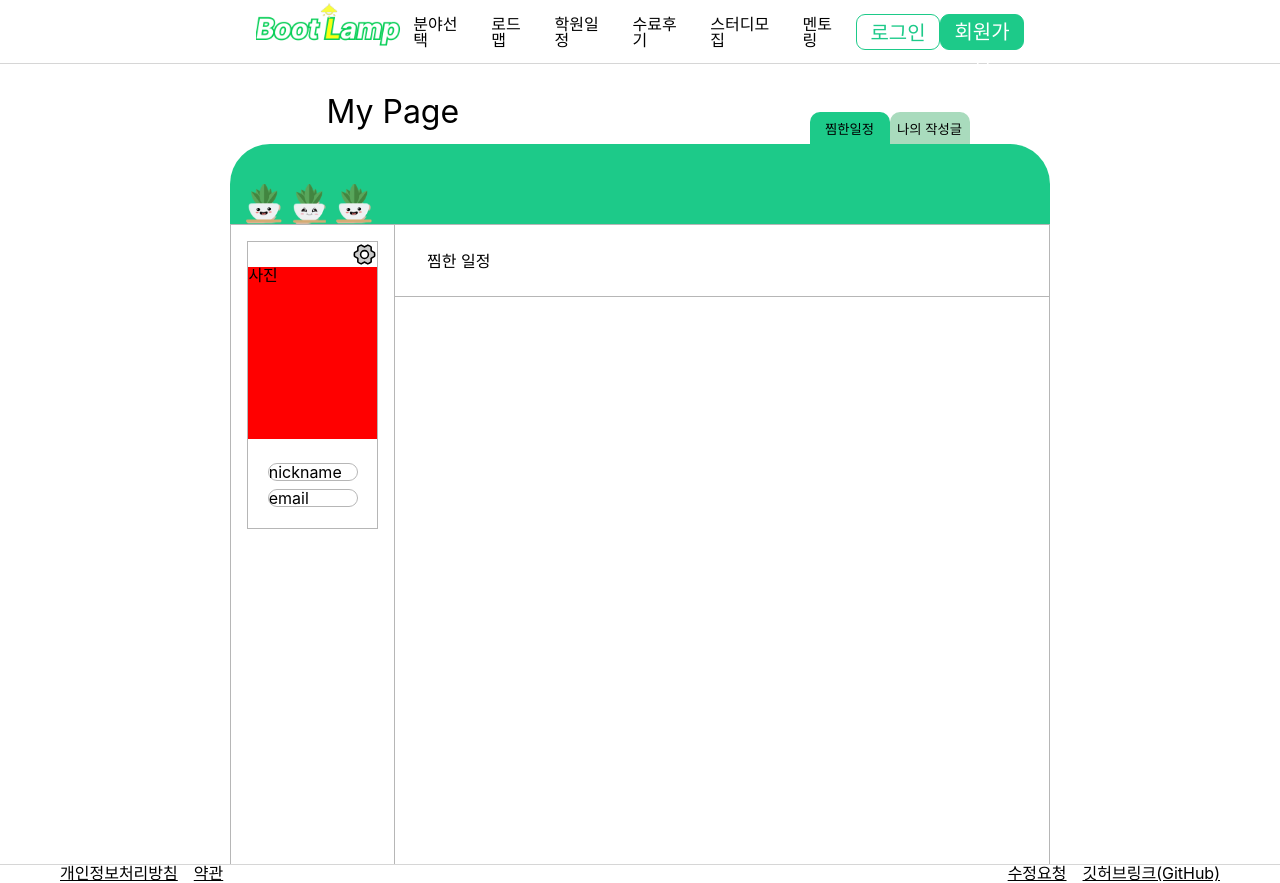
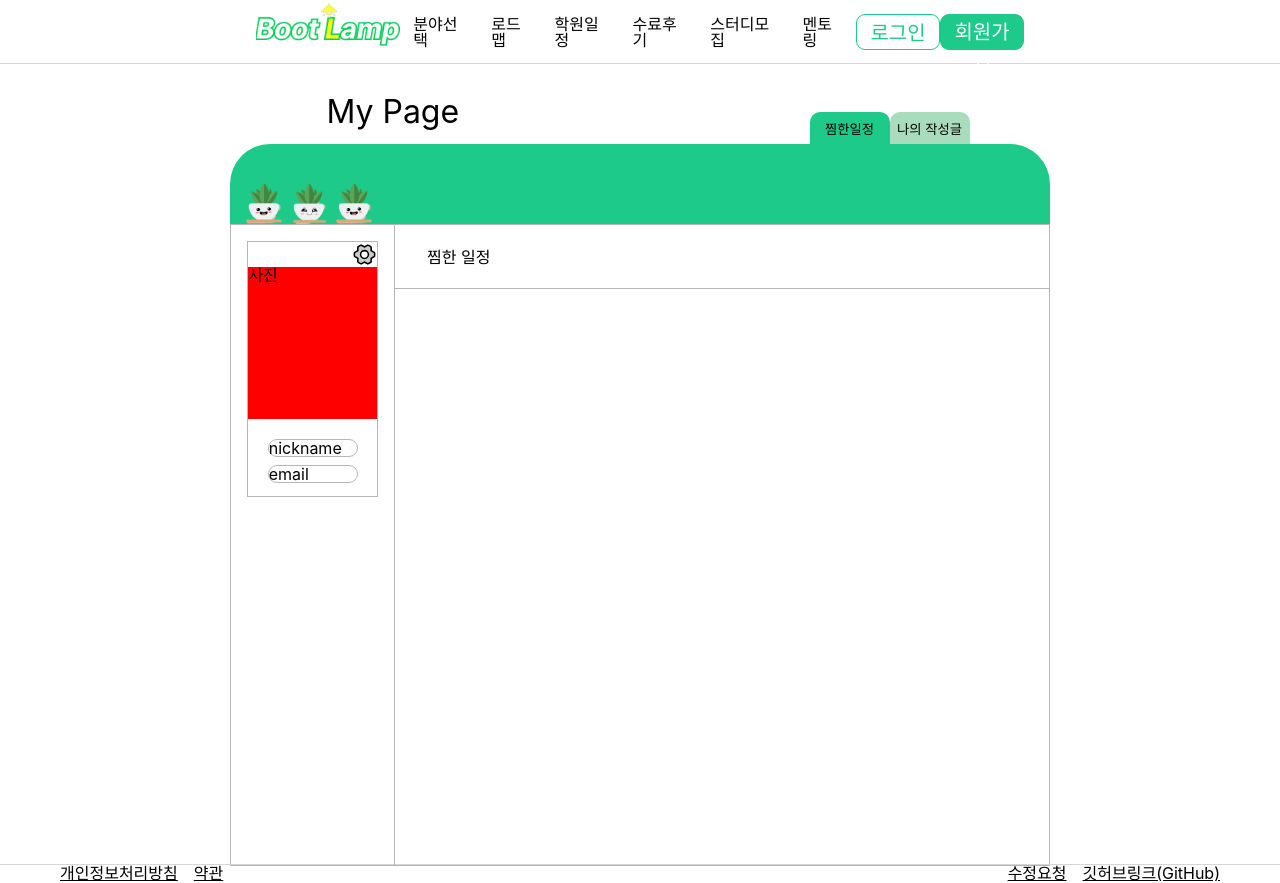
Before and after one commit to codestates-seb/seb40_main_027, a React (Create React App) app in the folder client/: page /users/mypage in a window 1280 px wide. Built offline with nearby package versions, Linux system fonts and the light colour scheme.

Commit message:
style: MyPage에서 넘치는 content 제한

```diff
--- a/client/src/components/MyPageContent/MyPageSchedule.style.ts
+++ b/client/src/components/MyPageContent/MyPageSchedule.style.ts
@@ -1,7 +1,7 @@
 import styled from 'styled-components';
 
 export const ScheduleContent = styled.div`
-  height: 90vh;
+  height: 80vh;
   width: 100%;
 
   .schedule-line {
--- a/client/src/pages/MyPage.style.ts
+++ b/client/src/pages/MyPage.style.ts
@@ -1,12 +1,13 @@
 import styled from 'styled-components';
 
 export const PageSize = styled.div`
-  overflow-y: auto;
+  /* overflow-y: auto; */ // 나중에 재수정할 수 도 있을 것 같아서 일단 주석 처리만 진행햇어요.
   transform: all 2s;
 `;
 
 export const MyPageContent = styled.div`
   height: 100vh;
+  max-height: 1080px;
   margin: 0rem 18% 0rem 18%;
   transform: all 2s;
   .tab-menu {
@@ -52,6 +53,7 @@
   }
   .profile {
     width: 25%;
+    max-height: 1080px;
     border-right: 1px solid var(--grayContentsBorder);
     display: flex;
   }
```
